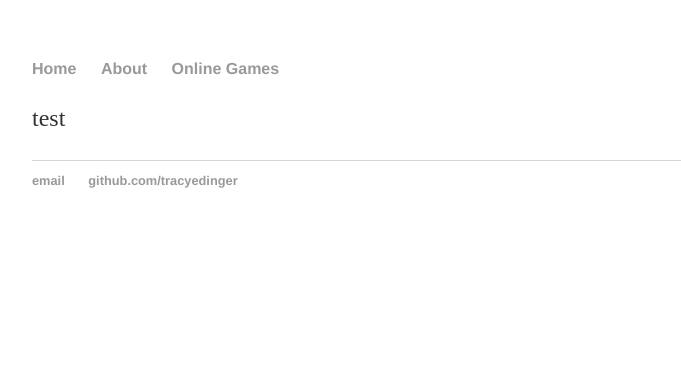
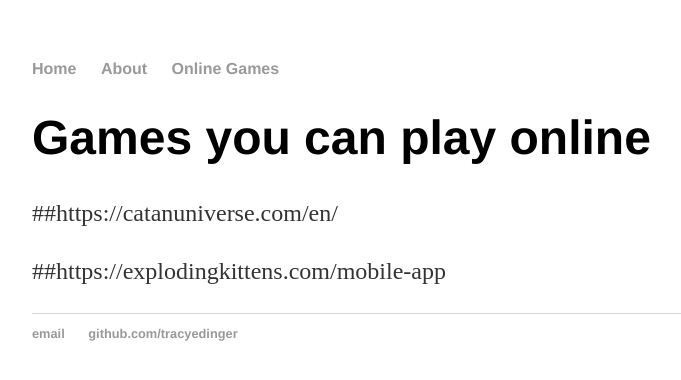
Before and after one commit to tracyedinger/tracyedinger.github.io, a Jekyll site: the page built from OnlineGames.md, in a window 1280 px wide. Shown: the top 380 px of the page, without its empty margins (160-841 px from the left). Built offline with Jekyll 4.4.1, drawn with Linux system fonts in a browser that asks for light colours; our own code applies the rules of GitHub Pages for plain Markdown files.

Commit message:
Update OnlineGames.md

```diff
--- a/OnlineGames.md
+++ b/OnlineGames.md
@@ -1,3 +1,5 @@
+# Games you can play online
 
+##https://catanuniverse.com/en/
 
-test
+##https://explodingkittens.com/mobile-app
```
